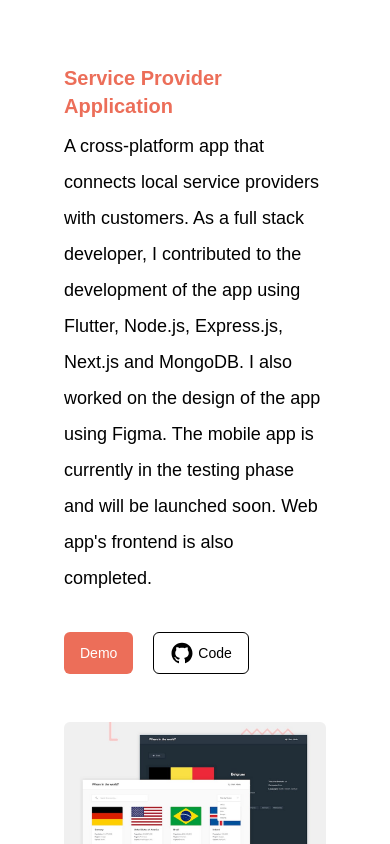
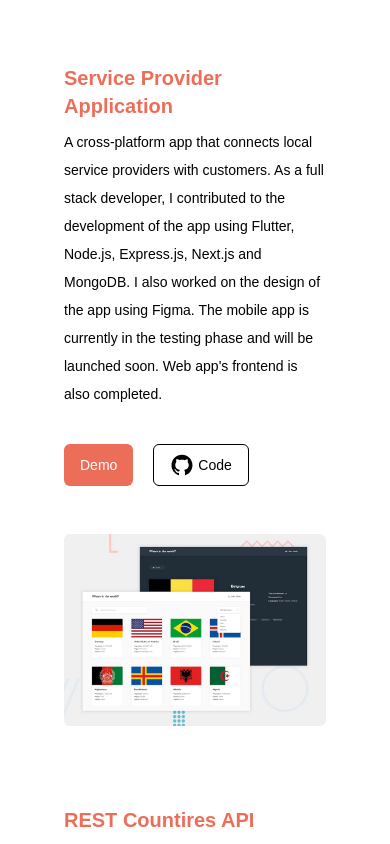
Before and after one commit to rimshub/my-portfolio, a React (Create React App) app: page / in a window 390 px wide. Shown: the part 1460-2304 px from the top of the page. Built offline with nearby package versions, Linux system fonts and the light colour scheme.

Commit message:
text stylle fixed

```diff
--- a/src/components/Project.js
+++ b/src/components/Project.js
@@ -7,7 +7,7 @@
         <div className='w-full sm:w-1/2'>
             <div className='flex flex-col gap-2'>
                 <h1 className='text-xl font-bold text-[#ec6e59]'>{name}</h1>
-                <p className='sm:text-justify font-light text-lg leading-loose sm:text-base'>{desc}</p>
+                <p className='sm:text-justify font-light  leading-loose text-sm sm:text-base'>{desc}</p>
                 <div className='flex gap-5 mt-7'>
                     <a href={live} target='_blank' rel='noreferrer' className='flex items-center bg-[#ec6e59] text-white px-4 py-2 rounded-md text-sm'>
                         Demo
```
